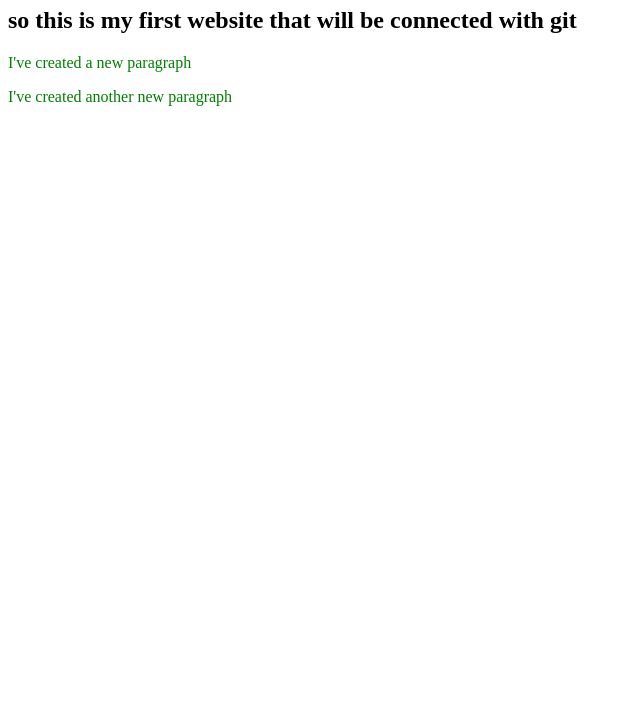
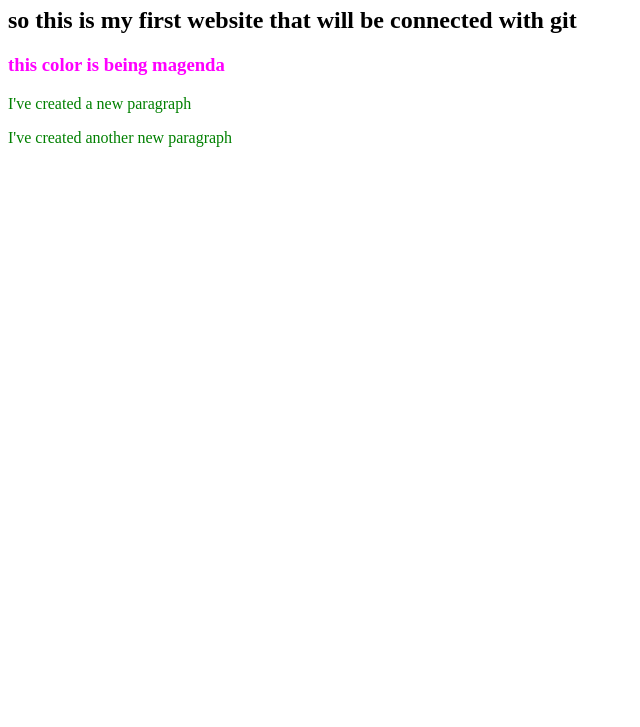
Before and after one commit to tarek3203/my_second_repo, a plain HTML site: page index.html in a window 1280 px wide. Shown: the part 73-800 px from the top of the page, without its empty margins (0-640 px from the left). Drawn offline with Linux system fonts and the light colour scheme.

Commit message:
h3 tag is being magenta

```diff
--- a/index.html
+++ b/index.html
@@ -10,6 +10,7 @@
 <body>
     <h1>I'm creating a new file as devloper</h1>
     <h2>so this is my first website that will be connected with git</h2>
+    <h3>this color is being magenda</h3>
     <p>I've created a new paragraph</p>
     <p>I've created another new paragraph</p>
 
--- a/style.css
+++ b/style.css
@@ -1,3 +1,6 @@
 p{
     color: green;
 }
+h3{
+    color: magenta;
+}
```
